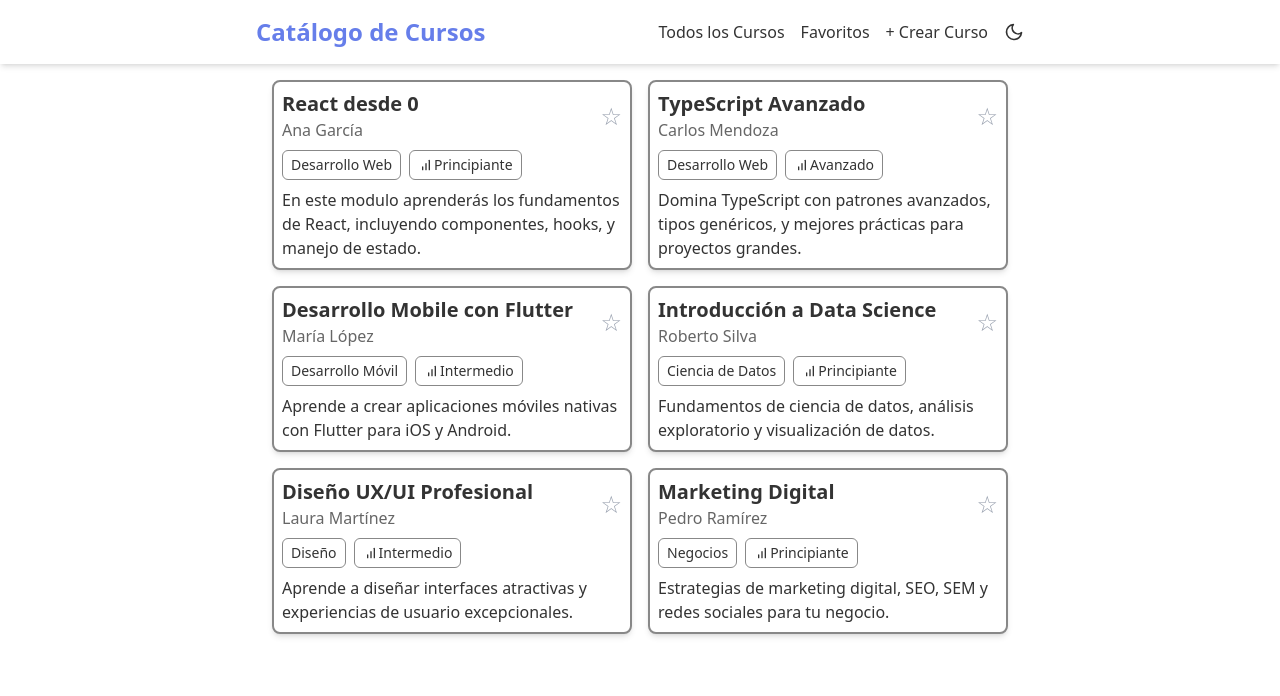
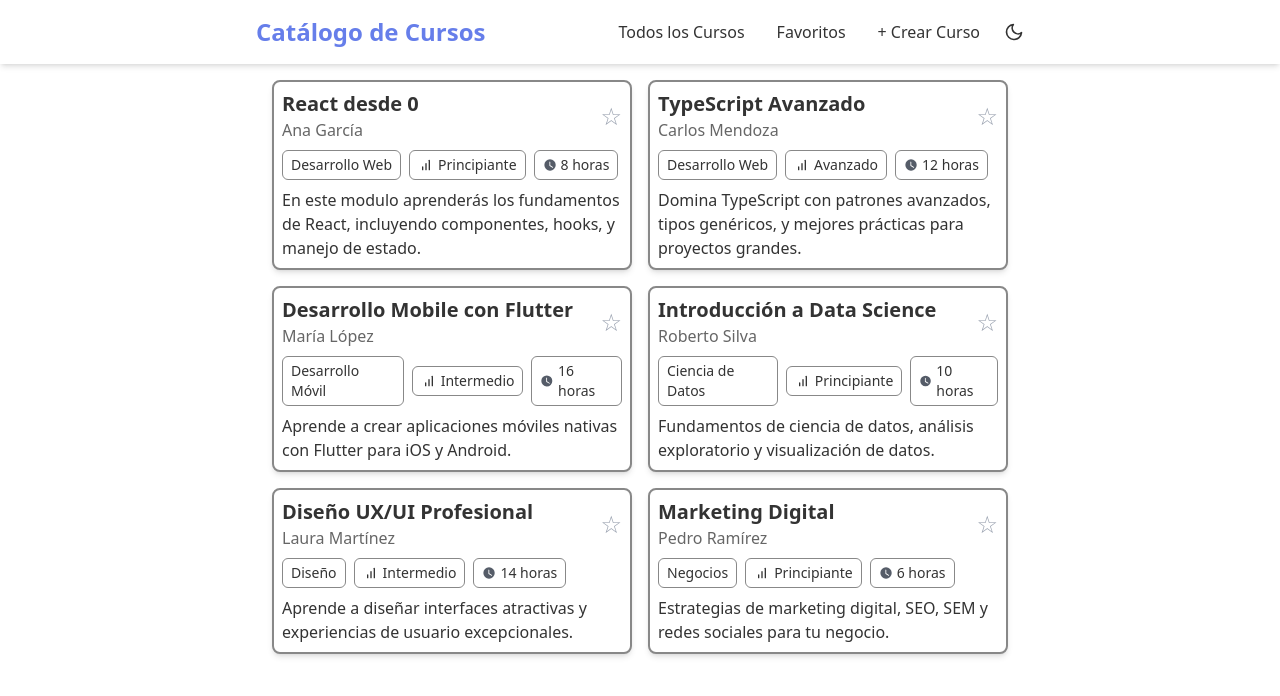
Before and after one commit to LangelXoBl/course-catalog, a React (Vite) app: page / in a window 1280 px wide. Shown: the top 696 px of the page. Built offline with nearby package versions, Linux system fonts and the light colour scheme.

Commit message:
add duration data in card courses and fix navvar styles

```diff
--- a/src/components/CourseCard.tsx
+++ b/src/components/CourseCard.tsx
@@ -2,6 +2,7 @@ import { labelCategory, labelLevel } from '../constants/seedCourses';
 import { useCourses } from '../hooks/useCourses';
 import type { Course } from '../types/Course';
 import { FavoriteToggle } from './FavoriteToggle';
+import { ClockIcon } from './icons/Clock';
 import { LevelIcon } from './icons/Level';
 
 interface Props {
@@ -34,8 +35,13 @@ export const CourseCard = ({ Course }: Props) => {
         <span className="border border-tertiary text-sm px-2 py-1 rounded-md">
           {getCategoryLabel(Course.category)}
         </span>
-        <div className="flex items-center border border-tertiary text-sm px-2 py-1 rounded-md">
-          <LevelIcon className="fill-content" /> {getLevelLabel(Course.level)}
+        <div className="flex items-center gap-1 border border-tertiary text-sm px-2 py-1 rounded-md">
+          <LevelIcon className="fill-content" />
+          <span>{getLevelLabel(Course.level)}</span>
+        </div>
+        <div className="flex items-center gap-1 border border-tertiary text-sm px-2 py-1 rounded-md">
+          <ClockIcon className="fill-content" />
+          <span>{Course.duration}</span>
         </div>
       </div>
       <p>{Course.description}</p>
--- a/src/components/FavoriteToggle.tsx
+++ b/src/components/FavoriteToggle.tsx
@@ -9,7 +9,7 @@ export const FavoriteToggle = ({ isFavorite, onClick }: Props) => {
   return (
     <button
       onClick={onClick}
-      className={`text-2xl ${color} transition-colors duration-100 hover:scale-110 cursor-pointer`}
+      className={`text-2xl ${color} transition-colors duration-75 hover:scale-110 cursor-pointer`}
     >
       <span>{isFavorite ? '★' : '☆'}</span>
     </button>
--- a/src/components/Navbar.tsx
+++ b/src/components/Navbar.tsx
@@ -11,13 +11,28 @@ export const Navbar = () => {
         <div className="flex gap-4">
           <ul className="flex gap-4 list-none">
             <li>
-              <Link to="/">Todos los Cursos</Link>
+              <Link
+                className="p-2 rounded-md font-medium hover:bg-primary/10 hover:text-primary"
+                to="/"
+              >
+                Todos los Cursos
+              </Link>
             </li>
             <li>
-              <Link to="/favorites">Favoritos</Link>
+              <Link
+                className="p-2 rounded-md font-medium hover:bg-primary/10 hover:text-primary"
+                to="/favorites"
+              >
+                Favoritos
+              </Link>
             </li>
             <li>
-              <Link to="/create">+ Crear Curso</Link>
+              <Link
+                className="p-2 rounded-md font-medium hover:bg-primary/10 hover:text-primary"
+                to="/create"
+              >
+                + Crear Curso
+              </Link>
             </li>
           </ul>
           <ThemeToggle />
--- /dev/null
+++ b/src/components/icons/Clock.tsx
@@ -0,0 +1,19 @@
+import { type SVGProps } from 'react';
+
+export const ClockIcon = (props: SVGProps<SVGSVGElement>) => (
+  <svg
+    xmlns="http://www.w3.org/2000/svg"
+    width="1em"
+    height="1em"
+    fill="none"
+    viewBox="0 0 16 16"
+    {...props}
+  >
+    <path
+      fill="#555C68"
+      fillRule="evenodd"
+      d="M12.596 12.596a6.5 6.5 0 1 0-9.192-9.192 6.5 6.5 0 0 0 9.192 9.192M7.813 3.991a.5.5 0 0 1 .5.5v3.934l3.037 1.812a.5.5 0 0 1-.512.859L7.557 9.139a.5.5 0 0 1-.244-.43V4.491a.5.5 0 0 1 .5-.5"
+      clipRule="evenodd"
+    />
+  </svg>
+);
```
